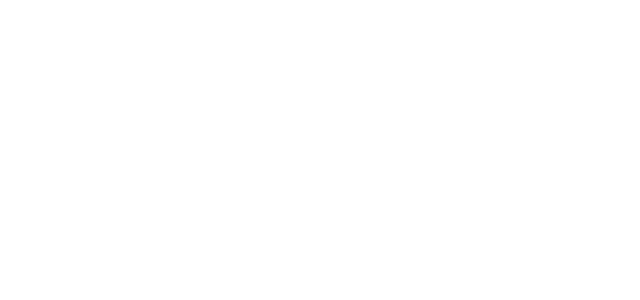
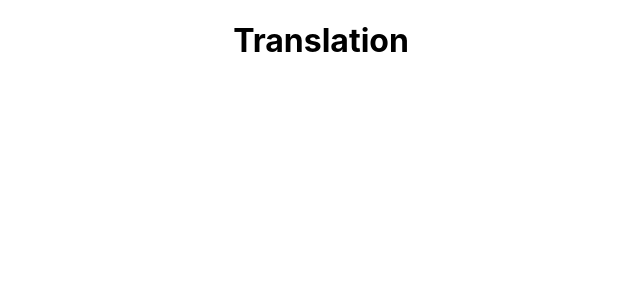
Before and after one commit to Mussa-and-Synne/Sign-Translator-test, a React (Create React App) app in the folder react-sign-translator/: page /translation in a window 1280 px wide. Shown: the top 300 px of the page, without its empty margins (319-959 px from the left). Built offline with nearby package versions, Linux system fonts and the light colour scheme.

Commit message:
feat: react routing added

```diff
--- a/react-sign-translator/package.json
+++ b/react-sign-translator/package.json
@@ -8,6 +8,7 @@
     "@testing-library/user-event": "^13.5.0",
     "react": "^18.2.0",
     "react-dom": "^18.2.0",
+    "react-router-dom": "^6.4.0",
     "react-scripts": "5.0.1",
     "web-vitals": "^2.1.4"
   },
--- a/react-sign-translator/src/App.js
+++ b/react-sign-translator/src/App.js
@@ -1,8 +1,21 @@
 import './App.css';
+import {BrowserRouter, Routes, Route} from 'react-router-dom'
+import Login from './views/Login';
+import Translation from './views/Translation';
+import Profile from './views/Profile';
 
 function App() {
   return (
-    <div className='App'></div>
+    <BrowserRouter>
+      <div className='App'>
+        <Routes>
+          <Route path="/" element={ <Login /> }/>
+          <Route path="/translation" element={ <Translation /> }/>
+          <Route path="/profile" element={ <Profile /> }/>
+        </Routes>
+      </div>
+    </BrowserRouter>
+
     );
 }
 
--- a/react-sign-translator/src/views/Login.jsx
+++ b/react-sign-translator/src/views/Login.jsx
@@ -0,0 +1,6 @@
+const Login = () =>{
+    return(
+        <h1>Login</h1>
+    )
+}
+export default Login
--- a/react-sign-translator/src/views/Profile.jsx
+++ b/react-sign-translator/src/views/Profile.jsx
@@ -0,0 +1,6 @@
+const Profile = () =>{
+    return(
+        <h1>Profile</h1>
+    )
+}
+export default Profile
--- a/react-sign-translator/src/views/Translation.jsx
+++ b/react-sign-translator/src/views/Translation.jsx
@@ -0,0 +1,6 @@
+const Translation = () =>{
+    return(
+        <h1>Translation</h1>
+    )
+}
+export default Translation
```
Also changed, not shown: 2 other files (tests, documents, lock files or other folders).
